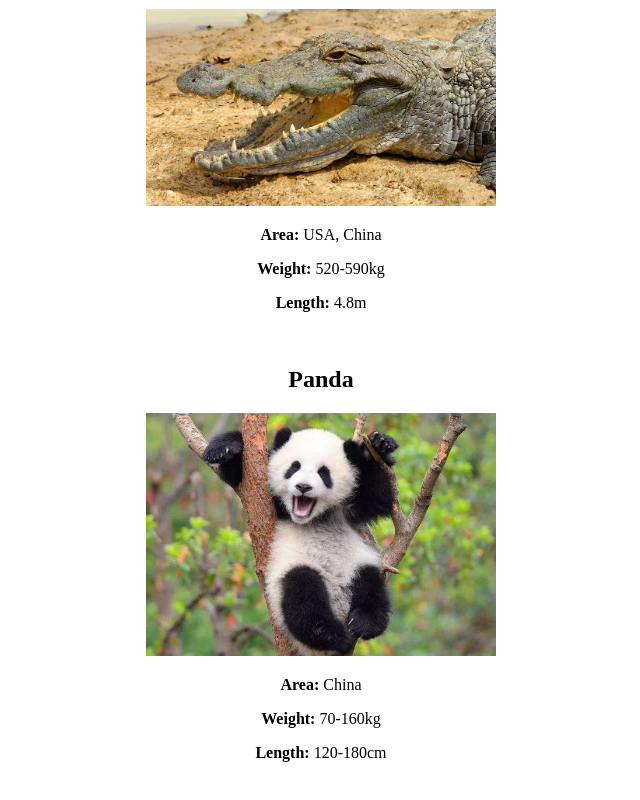
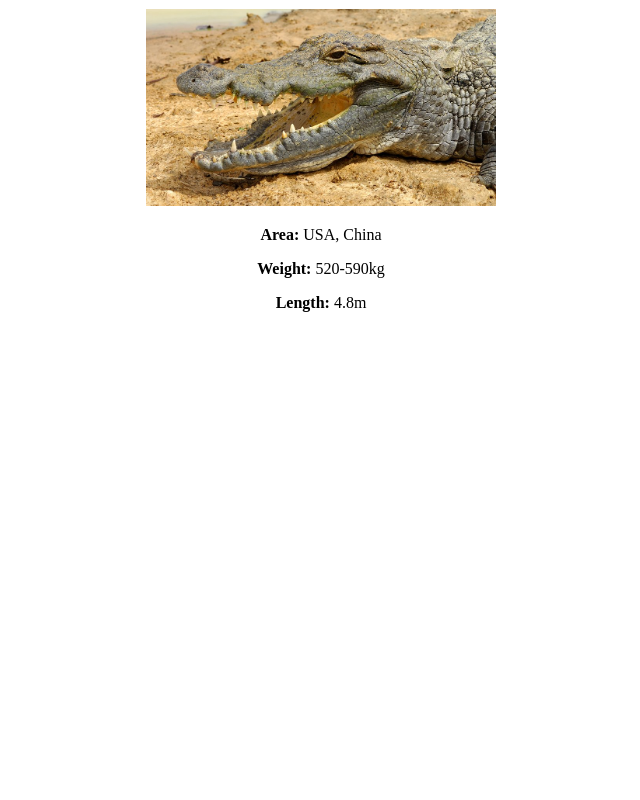
Before and after one commit to mamatkulovdmitry/project, a plain HTML site: page index.html in a window 1280 px wide. Shown: the part 1267-2067 px from the top of the page, without its empty margins (319-959 px from the left). After the commit the page ends 1621 px from the top, so only its background shows below. Drawn offline with Linux system fonts and the light colour scheme.

Commit message:
Project initial

```diff
--- a/index.html
+++ b/index.html
@@ -31,11 +31,5 @@
         <p><b>Weight:</b> 520-590kg</p>
         <p><b>Length:</b> 4.8m</p>
         <br>
-        <h2>Panda</h2>
-        <img width=350px src="./img/panda.jpg">
-        <p><b>Area:</b> China</p>
-        <p><b>Weight:</b> 70-160kg</p>
-        <p><b>Length:</b> 120-180cm</p>
-        <br>
     </body>
 </html>
```
